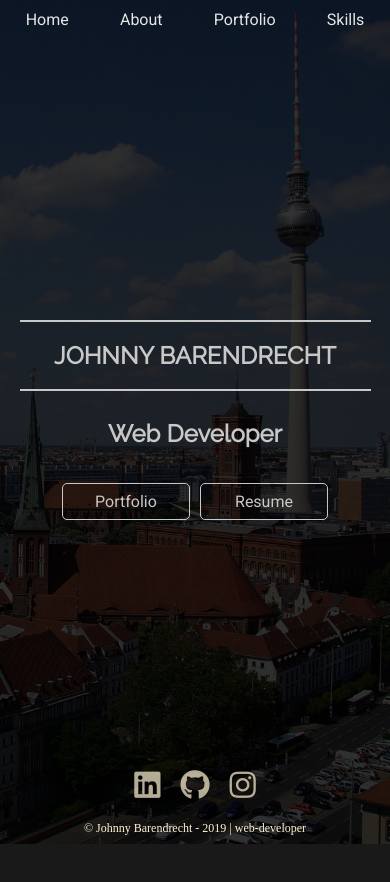
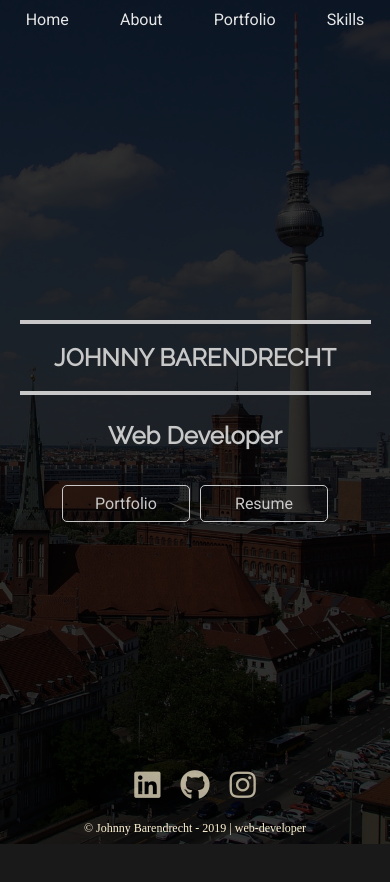
Before and after one commit to crocJohnDee/crocjohndee.github.io, a React (Create React App) app: page / in a window 390 px wide. Shown: the top 882 px of the page. Built offline with nearby package versions, Linux system fonts and the light colour scheme.

Commit message:
testing mobile online

```diff
--- a/src/components/sass/home/Home.scss
+++ b/src/components/sass/home/Home.scss
@@ -31,6 +31,8 @@
     }
   }
   .hr{
+    display: block;
+    border: 2px solid rgb(200,200,200);
     height: 2px;
     width: 100%;
     background-color: rgb(200,200,200);
```
